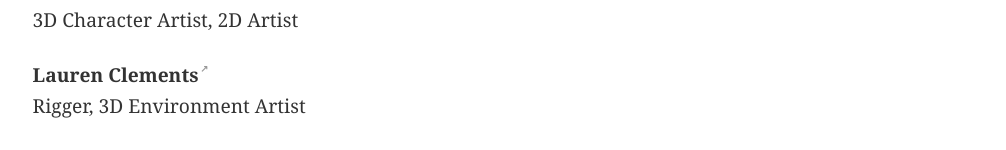
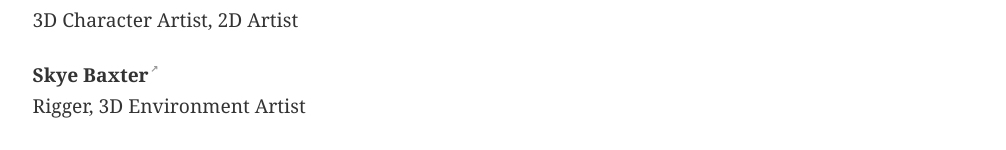
Before and after one commit to StrungAlongGame/StrungAlongGame.github.io, a plain HTML site: page index.html in a window 1280 px wide. Shown: the part 5062-5212 px from the top of the page, without its empty margins (273-1279 px from the left). Drawn offline with Linux system fonts and the light colour scheme.

Commit message:
typo fix

```diff
--- a/index.html
+++ b/index.html
@@ -127,7 +127,7 @@
             <p><strong><a href=//twitter.com/harpyfox class="external">Harper Davis</a></strong><br>Programmer</p>
             <p><strong><a href=//twitter.com/ class="external">Huw Spreadborough</a></strong><br>Sound Effects Artist, Music</p>
             <p><strong><a href=//twitter.com/Lozenger_art class="external">Lauren Clements</a></strong><br>3D Character Artist, 2D Artist</p>
-            <p><strong><a href=//twitter.com/_heckromancer_ class="external">Lauren Clements</a></strong><br>Rigger, 3D Environment Artist</p>
+            <p><strong><a href=//twitter.com/_heckromancer_ class="external">Skye Baxter</a></strong><br>Rigger, 3D Environment Artist</p>
             <p><strong><a href=//twitter.com/TimBeauDavid class="external">Tim David</a></strong><br>Designer, Programmer</p>
         </div>
       <div id="contact" class="w-5 w-xs-10">
```
